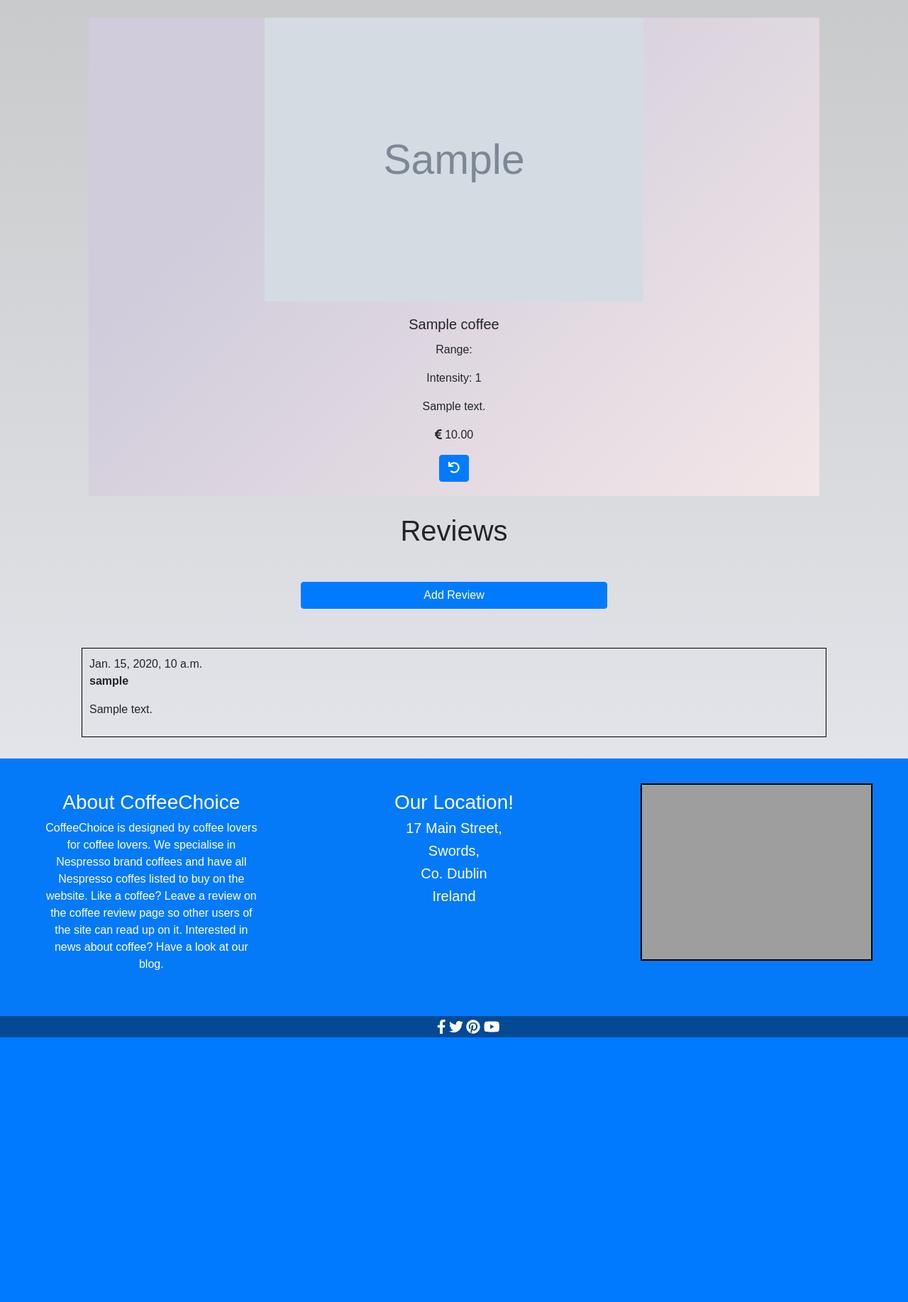
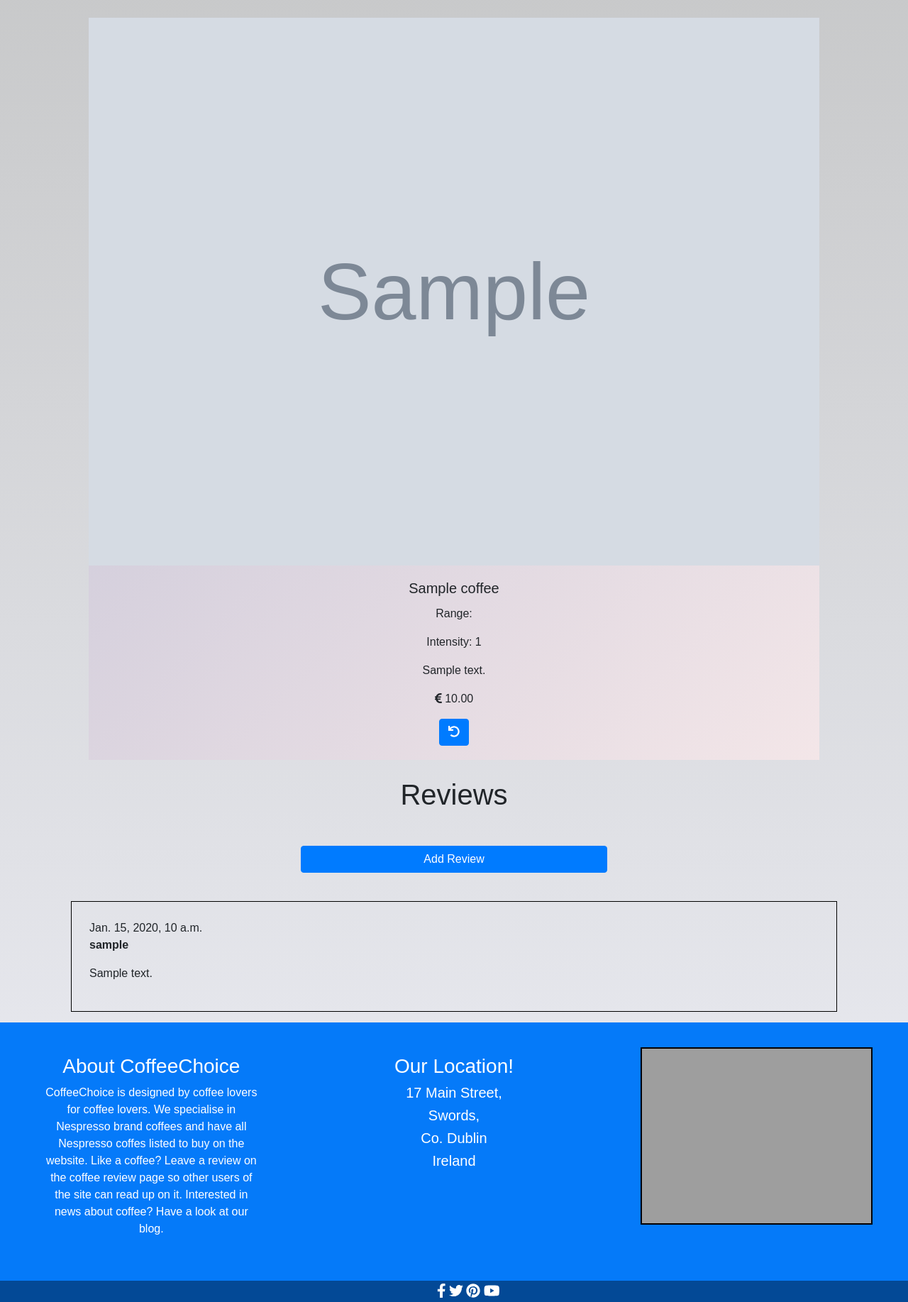
Before and after one commit to djjtyn/CoffeeChoice, a Django app: page /coffee/1/ in a window 1280 px wide. Shown: the part 70-1905 px from the top of the page at 71% size. Before the commit the page ends 1532 px from the top, so only its background shows below. Run offline with Django 3.2, Linux system fonts and the light colour scheme; tables that the repository leaves empty hold one stand-in row (values such as "Sample post"); grey boxes marked "Sample" are stand-in pictures; a map, chart or similar area stays blank; some libraries are stand-ins or nearby versions; grey boxes are pictures that could not be loaded.

Commit message:
images for coffee reviews now 100% in height

```diff
--- a/coffee/templates/coffeereview.html
+++ b/coffee/templates/coffeereview.html
@@ -3,7 +3,7 @@
 {% block content %}
 <div class="col-sm-12">
 	<div class="card-coffee">
-		<img src="/media/{{ coffee.image }}" alt="Coffee-Capsule" height="400px">
+		<img src="/media/{{ coffee.image }}" class="review-img" alt="Coffee-Capsule" height="400px">
 		<div class="card-body center-text">
 			<h5 class="card-title">{{ coffee.name }}</h5>
 			<p class="card-text">Range: {{ coffee.coffee_range }}</p>
@@ -22,6 +22,7 @@
 		<p><strong>{{ comment.author }}</strong></p>
 		<p>{{ comment.text }}</p>
 
+
 		{% empty %}
 		<p>Be the first to add a review!</p>
 	</div>
--- a/static/css/styles.css
+++ b/static/css/styles.css
@@ -112,13 +112,13 @@ nav {
 
 /*USER COMMENTS*/
 .comment {
-    border: black 1px solid;
     padding: 10px;
+}
 
 
-}
 
 .comment-wrap {
+    border: black 1px solid;
     margin-bottom: 15px;
     padding: 15px;
 }
@@ -250,5 +250,7 @@ footer{
     width: 100%;
 }
 /*COFFEEREVIEW.HTML*/
-
+.review-img {
+    width: 100%;
+    height: 100%;
 }
```
Also changed, not shown: media/img/STORMIO_Eng_JxUM9et.png (added), media/img/cappuchino_f0gmOMc.png (added).
